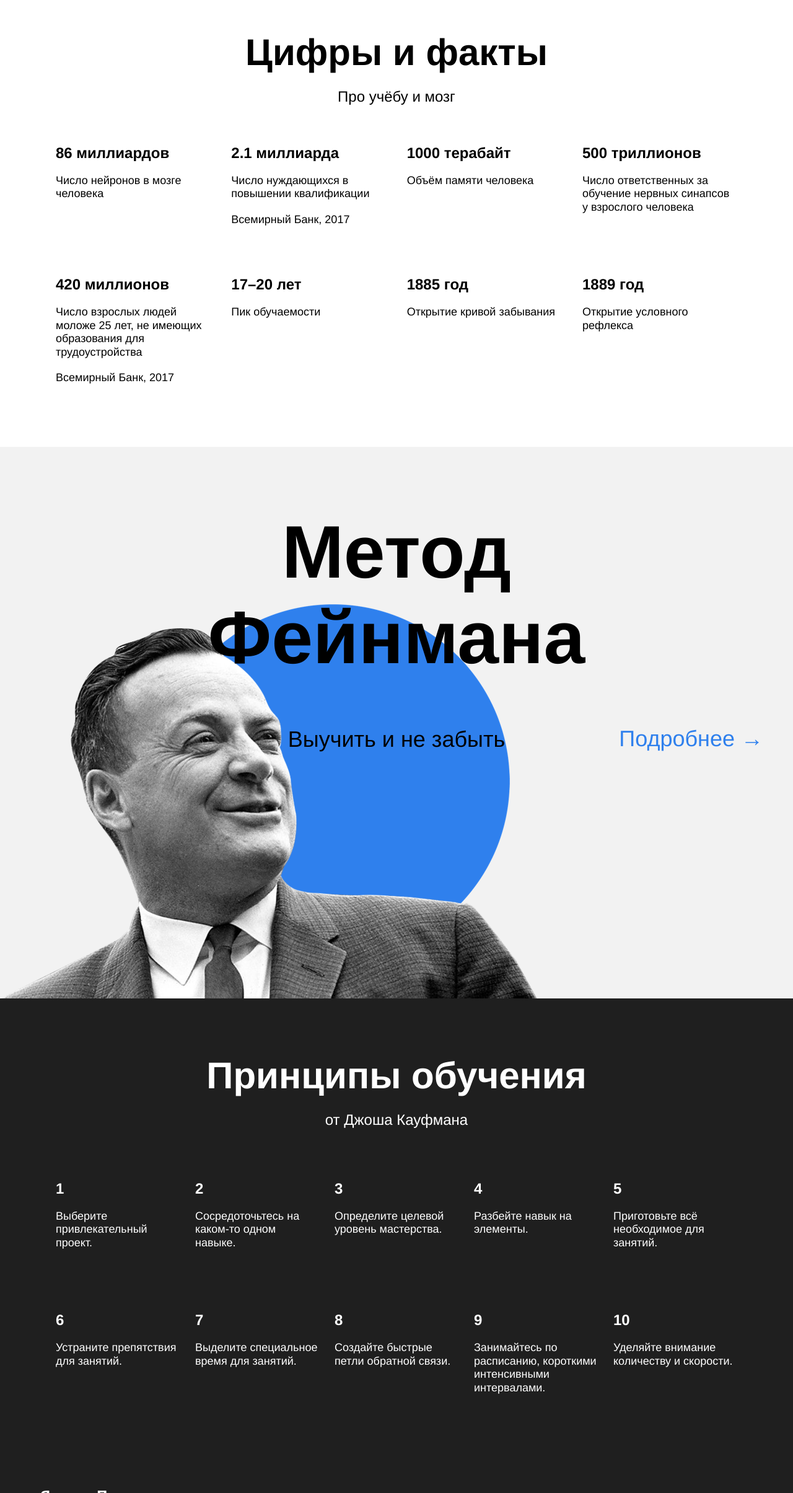
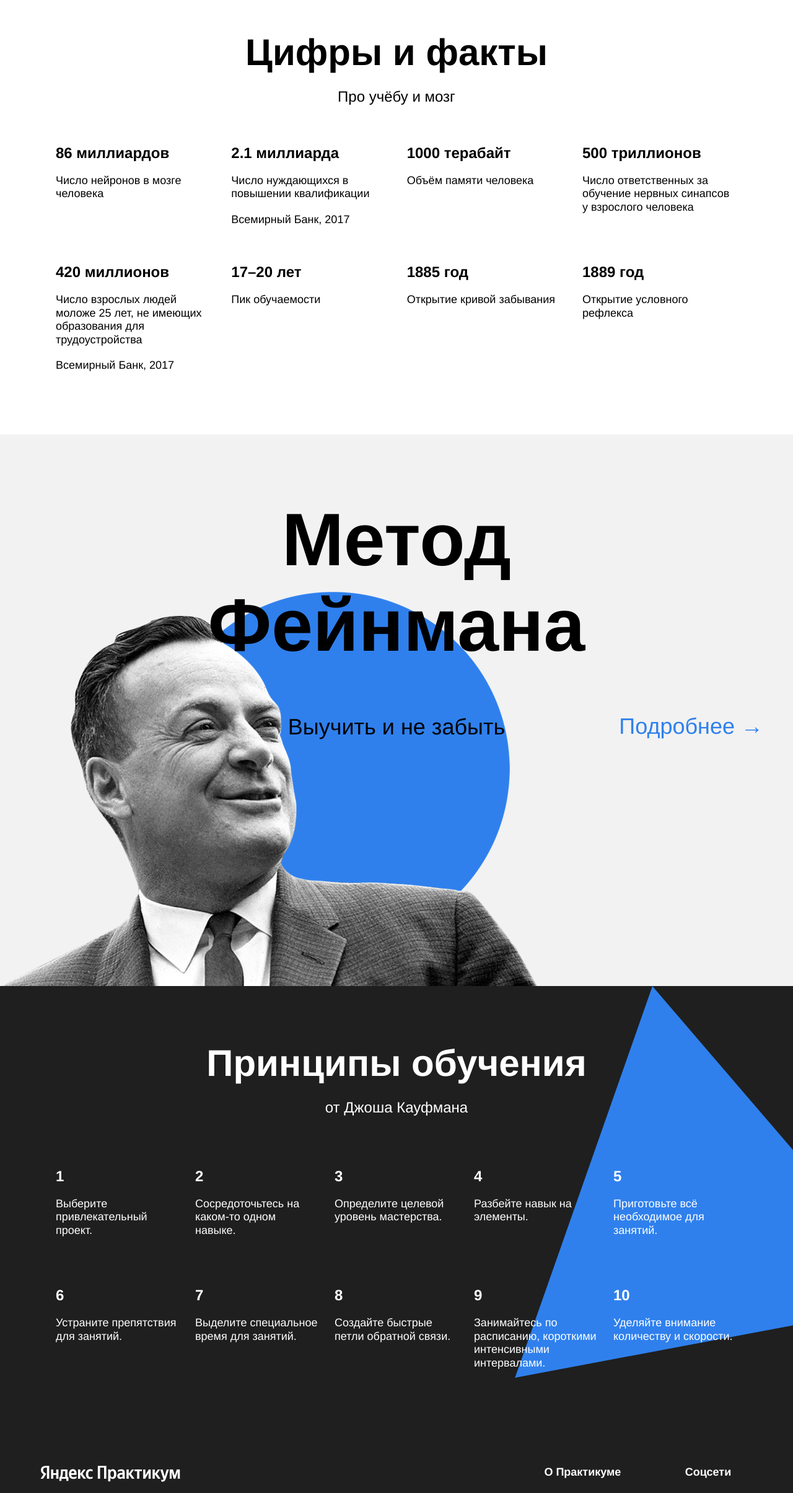
Before and after one commit to RonyaShaa/how-to-learn, a plain HTML site: page index.html in a window 1280 px wide. Shown: the part 1306-3715 px from the top of the page at 62% size. Drawn offline with Linux system fonts and the light colour scheme.

Commit message:
how-to-learn-vol.2.1

```diff
--- a/index.html
+++ b/index.html
@@ -30,96 +30,97 @@
         </div>
       </section>
       <section class="digits">
-        <h3 class="section-title">Цифры и факты</h3>
-        <h4 class="section-subtitle">Про учёбу и мозг</h4>
+        <h2 class="section-title">Цифры и факты</h2>
+        <h3 class="section-subtitle">Про учёбу и мозг</h3>
         <ul class="table">
             <li class="table__cell">
-              <h5 class="table__heading">86 миллиардов</h5>
+              <h4 class="table__heading">86 миллиардов</h4>
               <p class="table__text">Число нейронов в мозге человека</p>
             </li>
             <li class="table__cell">
-              <h5 class="table__heading">2.1 миллиарда</h5>
+              <h4 class="table__heading">2.1 миллиарда</h4>
               <p class="table__text">Число нуждающихся в повышении квалификации</p>
               <p class="table__text">Всемирный Банк, 2017</p>
             </li>
             <li class="table__cell">
-              <h5 class="table__heading">1000 терабайт</h5>
+              <h4 class="table__heading">1000 терабайт</h4>
               <p class="table__text">Объём памяти человека</p>
             </li>
             <li class="table__cell">
-              <h5 class="table__heading">500 триллионов</h5>
+              <h4 class="table__heading">500 триллионов</h4>
               <p class="table__text">Число ответственных за обучение нервных синапсов у взрослого человека</p>
             </li>
             <li class="table__cell">
-              <h5 class="table__heading">420 миллионов</h5>
+              <h4 class="table__heading">420 миллионов</h4>
               <p class="table__text">Число взрослых людей моложе 25 лет, не имеющих образования для трудоустройства</p>
               <p class="table__text">Всемирный Банк, 2017</p>
             </li>
             <li class="table__cell">
-              <h5 class="table__heading">17–20 лет</h5>
+              <h4 class="table__heading">17–20 лет</h4>
               <p class="table__text">Пик обучаемости</p>
             </li>
             <li class="table__cell">
-              <h5 class="table__heading">1885 год</h5>
+              <h4 class="table__heading">1885 год</h4>
               <p class="table__text">Открытие кривой забывания</p>
             </li>
             <li class="table__cell">
-              <h5 class="table__heading">1889 год</h5>
+              <h4 class="table__heading">1889 год</h4>
               <p class="table__text">Открытие условного рефлекса</p>
             </li>
         </ul>
       </section>
       <section class="feynman">
-        <h3 class="feynman__title">Метод Фейнмана</h3>
-        <h4 class="feynman__subtitle">Выучить и не забыть</h4>
+        <h2 class="feynman__title">Метод Фейнмана</h2>
+        <h3 class="feynman__subtitle">Выучить и не забыть</h3>
         <a href="#" class="feynman__link">Подробнее &rarr;</a>
         <img class="feynman__img" src="./images/feynman.png" alt="Фотопортрет Фейнмана">
       </section>
       <section class="kaufman">
-        <h3 class="section-title section-title_theme_dark">Принципы обучения</h3>
-        <h4 class="section-subtitle section-subtitle_theme_dark">от Джоша Кауфмана</h4>
+        <h2 class="section-title section-title_theme_dark">Принципы обучения</h2>
+        <h3 class="section-subtitle section-subtitle_theme_dark">от Джоша Кауфмана</h3>
         <ul class="table table_theme_dark">
           <li class="table__cell table__cell_theme_dark">
-            <h5 class="table__heading table__heading_theme_dark">1</h5>
+            <h4 class="table__heading table__heading_theme_dark">1</h4>
             <p class="table__text table__text_theme_dark">Выберите привлекательный проект.</p>
           </li>
           <li class="table__cell table__cell_theme_dark">
-            <h5 class="table__heading table__heading_theme_dark">2</h5>
+            <h4 class="table__heading table__heading_theme_dark">2</h4>
             <p class="table__text table__text_theme_dark">Сосредоточьтесь на каком-то одном навыке.</p>
           </li>
           <li class="table__cell table__cell_theme_dark">
-            <h5 class="table__heading table__heading_theme_dark">3</h5>
+            <h4 class="table__heading table__heading_theme_dark">3</h4>
             <p class="table__text table__text_theme_dark">Определите целевой уровень мастерства.</p>
           </li>
           <li class="table__cell table__cell_theme_dark">
-            <h5 class="table__heading table__heading_theme_dark">4</h5>
+            <h4 class="table__heading table__heading_theme_dark">4</h4>
             <p class="table__text table__text_theme_dark">Разбейте навык на элементы.</p>
           </li>
           <li class="table__cell table__cell_theme_dark">
-            <h5 class="table__heading table__heading_theme_dark">5</h5>
+            <h4 class="table__heading table__heading_theme_dark">5</h4>
             <p class="table__text table__text_theme_dark">Приготовьте всё необходимое для занятий.</p>
           </li>
           <li class="table__cell table__cell_theme_dark">
-            <h5 class="table__heading table__heading_theme_dark">6</h5>
+            <h4 class="table__heading table__heading_theme_dark">6</h4>
             <p class="table__text table__text_theme_dark">Устраните препятствия для занятий.</p>
           </li>
           <li class="table__cell table__cell_theme_dark">
-            <h5 class="table__heading table__heading_theme_dark">7</h5>
+            <h4 class="table__heading table__heading_theme_dark">7</h4>
             <p class="table__text table__text_theme_dark">Выделите специальное время для занятий.</p>
           </li>
           <li class="table__cell table__cell_theme_dark">
-            <h5 class="table__heading table__heading_theme_dark">8</h5>
+            <h4 class="table__heading table__heading_theme_dark">8</h4>
             <p class="table__text table__text_theme_dark">Создайте быстрые петли обратной связи.</p>
           </li>
           <li class="table__cell table__cell_theme_dark">
-            <h5 class="table__heading table__heading_theme_dark">9</h5>
+            <h4 class="table__heading table__heading_theme_dark">9</h4>
             <p class="table__text table__text_theme_dark">Занимайтесь по расписанию, короткими интенсивными интервалами.</p>
           </li>
           <li class="table__cell table__cell_theme_dark">
-            <h5 class="table__heading table__heading_theme_dark">10</h5>
+            <h4 class="table__heading table__heading_theme_dark">10</h4>
             <p class="table__text table__text_theme_dark">Уделяйте внимание количеству и скорости.</p>
           </li>
         </ul>
+        <div class="kaufman__triangle"></div>
       </section>
     </main>
     <footer class="footer">
@@ -139,9 +140,9 @@
         <nav class="footer__column_content_social">
           <h2 class="footer__column-heading">Соцсети</h2>
           <ul class="footer__column-links">
-            <li><a class="footer__column-link" href="#"><img class="footer__social_icon" src="./images/youtube-icon.svg" alt="Логотип Ютуб">YouTube</a></li>
-            <li><a class="footer__column-link" href="#"><img class="footer__social_icon" src="./images/vk_color_white.svg" alt="Логотип Вконтакте">Вконтакте</a></li>
-            <li><a class="footer__column-link" href="#"><img class="footer__social_icon" src="./images/tiktok-icon.svg" alt="Логотип ТикТок">TikTok</a></li>
+            <li><a class="footer__column-link" href="#"><img class="footer__social-icon" src="./images/youtube-icon.svg" alt="Логотип Ютуб">YouTube</a></li>
+            <li><a class="footer__column-link" href="#"><img class="footer__social-icon" src="./images/vk_color_white.svg" alt="Логотип Вконтакте">Вконтакте</a></li>
+            <li><a class="footer__column-link" href="#"><img class="footer__social-icon" src="./images/tiktok-icon.svg" alt="Логотип ТикТок">TikTok</a></li>
           </ul>
         </nav>
       </div>
--- a/styles/style.css
+++ b/styles/style.css
@@ -154,7 +154,7 @@
   display: flex;
   flex-wrap: wrap;
   justify-content: space-between;
-  gap: 20px;
+  column-gap: 20px;
   width: 1100px;
   margin: 0 0 auto;
   padding: 0;
@@ -191,7 +191,6 @@
   position: relative;
   box-sizing: border-box;
   background-color: #f2f2f2;
-
 }
 
 .feynman__img {
@@ -278,9 +277,11 @@
   font-weight: normal;
 }
 
-.kayfman__triangle {
-  background-image: url(./images/kaufman-triangle.svg);
+.kaufman__triangle {
+  background-image: url(../images/kaufman-triangle.svg);
+  background-size: cover;
   position: absolute;
+  top: 0;
   right: -210px;
   z-index: 0;
   width: 877px;
@@ -326,6 +327,7 @@
 }
 
 .footer__column-heading {
+  margin: 0;
   line-height: 30px;
   font-size: 18px;
   font-weight: 600;
@@ -349,7 +351,7 @@
   color: white;
 }
 
-.footer__social_icon {
+.footer__social-icon {
   width: 16px;
   height: 16px;
   padding-right: 10px;
```
